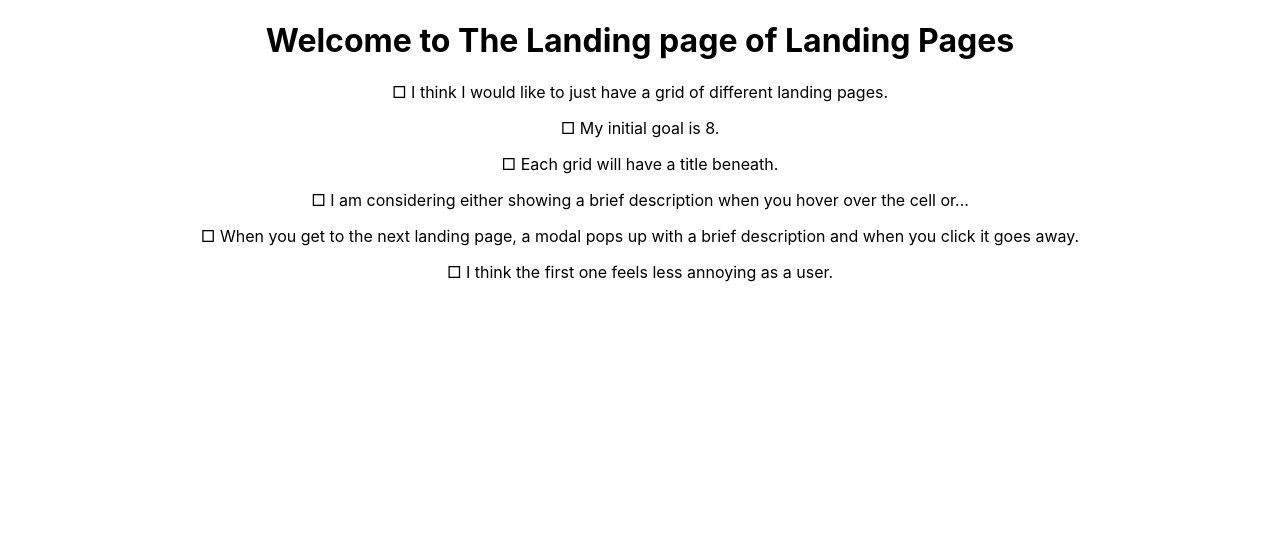
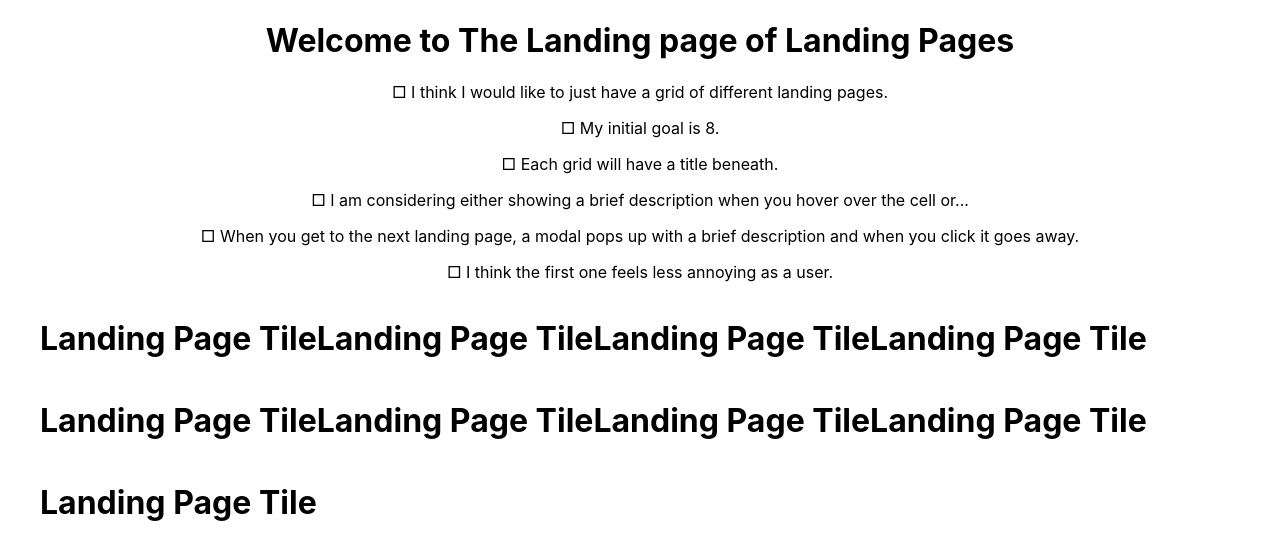
Before and after one commit to jhalton/landing-pages, a React (Create React App) app in the folder landing-pages/: page / in a window 1280 px wide. Shown: the top 560 px of the page. Built offline with nearby package versions, Linux system fonts and the light colour scheme.

Commit message:
Working on building initial grid on main landing page

```diff
--- a/landing-pages/src/App.css
+++ b/landing-pages/src/App.css
@@ -36,3 +36,9 @@
     transform: rotate(360deg);
   }
 }
+
+.LandingPagesGrid ol {
+  display: flex;
+  flex-direction: row;
+  flex-wrap: wrap;
+}
--- a/landing-pages/src/App.js
+++ b/landing-pages/src/App.js
@@ -1,4 +1,5 @@
 import "./App.css";
+import LandingPageTile from "./components/LandingPageTile";
 
 function App() {
   return (
@@ -18,7 +19,37 @@ function App() {
         description and when you click it goes away.
       </p>
       <p>□ I think the first one feels less annoying as a user.</p>
-      <div className="LandingPagesGrid"></div>
+      <div className="LandingPagesGrid">
+        <ol>
+          <span>
+            <LandingPageTile />
+          </span>
+          <span>
+            <LandingPageTile />
+          </span>
+          <span>
+            <LandingPageTile />
+          </span>
+          <span>
+            <LandingPageTile />
+          </span>
+          <span>
+            <LandingPageTile />
+          </span>
+          <span>
+            <LandingPageTile />
+          </span>
+          <span>
+            <LandingPageTile />
+          </span>
+          <span>
+            <LandingPageTile />
+          </span>
+          <span>
+            <LandingPageTile />
+          </span>
+        </ol>
+      </div>
     </div>
   );
 }
--- a/landing-pages/src/components/01LandingPage/index.js
+++ b/landing-pages/src/components/01LandingPage/index.js
@@ -1,4 +1,7 @@
 import React from "react";
+
+//going to add props so I can use this component for all the tiles
+// title, screenshot, brief description of the app/project/site
 
 const LandingPageOne = () => {
   return (
--- a/landing-pages/src/components/LandingPageTile/index.js
+++ b/landing-pages/src/components/LandingPageTile/index.js
@@ -1,5 +1,5 @@
 import React from "react";
-import "/LandingPageTile.css";
+import "./LandingPageTile.css";
 
 const LandingPageTile = () => {
   return (
```
